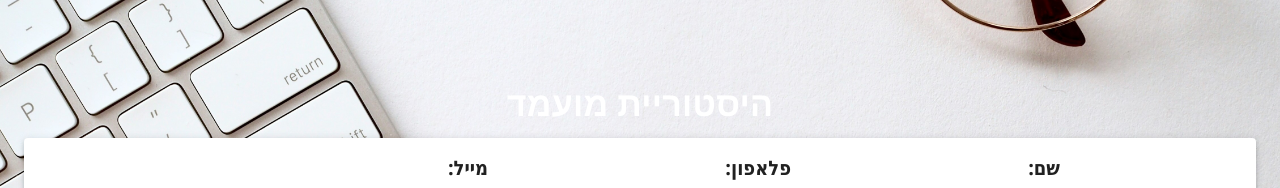
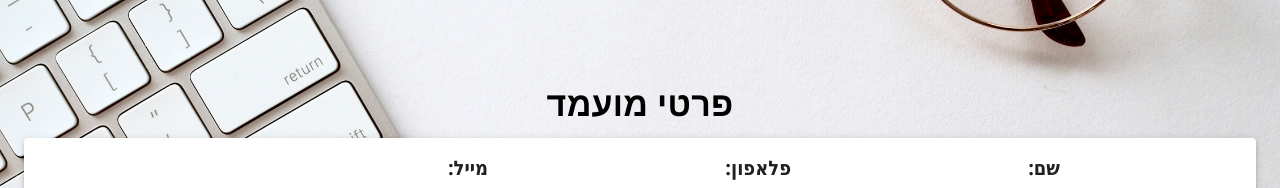
Before and after one commit to diversi-tech/bergman-front, a React (Create React App) app: page /History/1 in a window 1280 px wide. Shown: the top 188 px of the page. Built offline with nearby package versions, Linux system fonts and the light colour scheme; no server answers.

Commit message:
history update

```diff
--- a/src/components/history.jsx
+++ b/src/components/history.jsx
@@ -55,10 +55,12 @@ export const History = () => {
 
         const fetchHistory = async () => {
             try {
-                const data = await ReferralsAxios.getReferralById(candidateId);
-                setHistory([data]);
+                const response = await ReferralsAxios.getAllReferrals();
+                console.log("referrals:", response);
+                const candidateReferrals = response.filter(referral => referral.candidateId === parseInt(candidateId));
+                setHistory(candidateReferrals);
             } catch (error) {
-                console.error('Error fetching history:', error);
+                console.error('Error fetching referrals:', error);
             }
         };
 
@@ -83,8 +85,8 @@ export const History = () => {
         };
 
         fetchCandidateProfile();
+        fetchUser();
         fetchHistory();
-        fetchUser();
     }, [candidateId, candidateDetails.userId]);
 
     const handleDetails = () => {
@@ -116,7 +118,7 @@ export const History = () => {
 
     return (
         <Box p={3} sx={{ direction: 'rtl' }}>
-            <Typography variant="h4" gutterBottom fontWeight='bold'>היסטוריית מועמד</Typography>
+            <Typography variant="h4" gutterBottom fontWeight='bold' color='black'>פרטי מועמד</Typography>
             <Paper elevation={3} sx={{ p: 2, mb: 3 }}>
                 <div className="details">
                     <label className="lbl">שם: {candidateDetails.name}</label>
```
